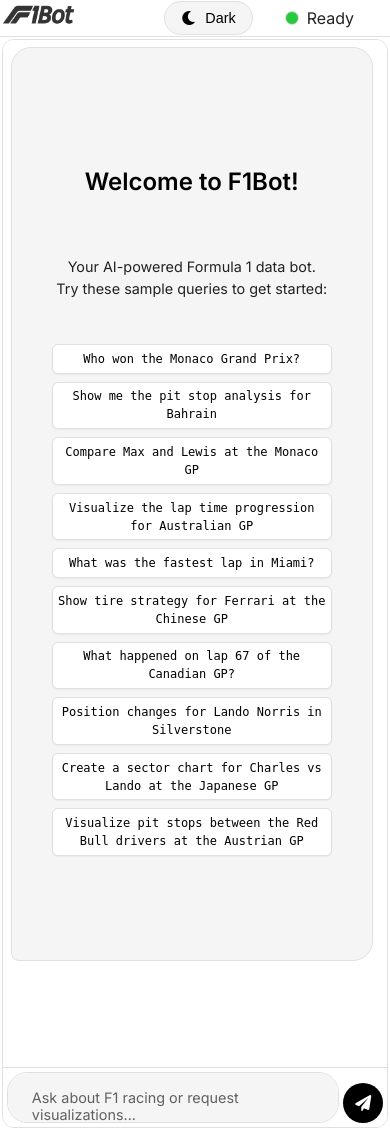
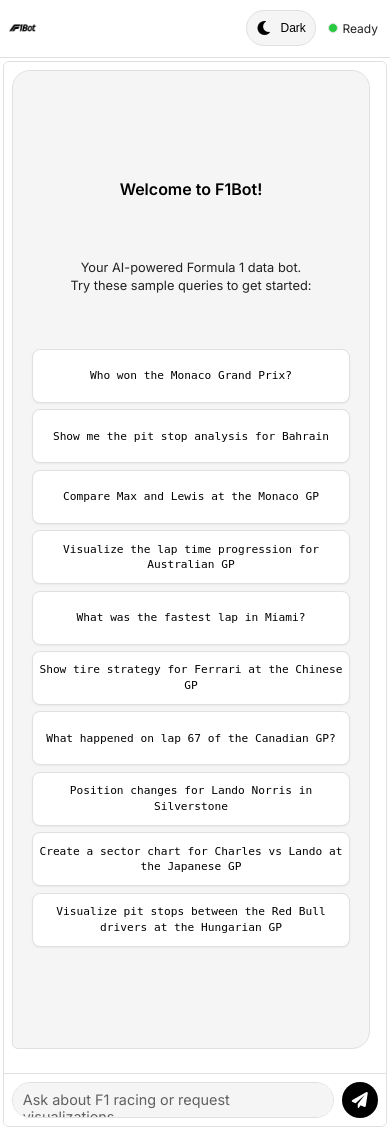
Before and after one commit to Messinavu10/formula-1-bot, a FastAPI app: page / in a window 390 px wide. Run offline with FastAPI, Linux system fonts and the light colour scheme; parts of the project's set-up code (start-up, migrations or seed data) failed here and were passed over.

Commit message:
updated UI for mobile

```diff
--- a/templates/index.html
+++ b/templates/index.html
@@ -2,7 +2,7 @@
 <html lang="en">
 <head>
   <meta charset="UTF-8">
-  <meta name="viewport" content="width=device-width, initial-scale=1.0">
+  <meta name="viewport" content="width=device-width, initial-scale=1.0, maximum-scale=1.0, user-scalable=no">
   <title>F1Bot</title>
   <link href="https://fonts.googleapis.com/css2?family=Inter:wght@400;600&display=swap" rel="stylesheet">
   <link href="https://cdnjs.cloudflare.com/ajax/libs/font-awesome/6.0.0/css/all.min.css" rel="stylesheet">
@@ -41,6 +41,7 @@
       gap: 0.5rem;
       transition: all 0.2s ease;
       margin-right: 1rem;
+      min-height: 44px; /* Better touch target */
     }
 
     .theme-toggle:hover {
@@ -67,6 +68,8 @@
       padding: 0;
       height: 100%;
       overflow-x: hidden;
+      -webkit-text-size-adjust: 100%; /* Prevent font scaling on iOS */
+      -webkit-tap-highlight-color: transparent; /* Remove tap highlight on mobile */
     }
 
     body {
@@ -80,13 +83,13 @@
       height: 100vh;
       display: flex;
       flex-direction: column;
-      overflow: hidden; /* Prevent scrollbars */
+      overflow: hidden;
     }
 
     .header {
       background: var(--white);
       border-bottom: 1px solid var(--gray-border);
-      padding: 1rem 1rem;
+      padding: 0.75rem 1rem;
       display: flex;
       align-items: center;
       justify-content: space-between;
@@ -94,54 +97,53 @@
       box-sizing: border-box;
       overflow: visible;
       position: relative;
-      flex-shrink: 0; /* Prevent header from shrinking */
+      flex-shrink: 0;
+      min-height: 60px; /* Ensure minimum height for mobile */
     }
 
     .logo {
       display: flex;
       align-items: center;
-      gap: 1rem;
-      font-size: 1.5rem;
+      gap: 0.5rem;
+      font-size: 1.2rem;
       font-weight: 700;
-      cursor: pointer; /* Add this line */
-      transition: opacity 0.2s ease; /* Add this line */
+      cursor: pointer;
+      transition: opacity 0.2s ease;
+      min-height: 44px; /* Better touch target */
     }
 
     .logo:hover {
-      opacity: 0.8; /* Add this line */
+      opacity: 0.8;
     }
 
     .logo img {
-      height: 120px;
+      height: 40px;
       width: auto;
       display: block;
       object-fit: contain;
-      max-width: 150px;
-      position: absolute;
-      top: -25px;
-      left: 0;
+      max-width: 120px;
       transition: filter 0.3s ease;
     }
 
     /* Make logo white in dark mode */
     [data-theme="dark"] .logo img {
-      filter: invert(1) brightness(1); /* Inverts black to white */
+      filter: invert(1) brightness(1);
     }
 
     .status {
-      font-size: 1rem;
+      font-size: 0.9rem;
       color: var(--gray-dark);
       display: flex;
       align-items: center;
       gap: 0.5rem;
-      margin-right: 0; /* Remove margin */
-      padding-right: 1rem; /* Add padding instead */
+      margin-right: 0;
+      padding-right: 0.5rem;
       white-space: nowrap;
     }
 
     .status-dot {
-      width: 12px;
-      height: 12px;
+      width: 10px;
+      height: 10px;
       border-radius: 50%;
       display: inline-block;
       background: var(--red);
@@ -157,102 +159,97 @@
       flex: 1;
       display: flex;
       flex-direction: column;
-      margin: 1vw; /* Use viewport units */
+      margin: 0.5rem;
       border-radius: 12px;
       border: 1px solid var(--gray-border);
       overflow: hidden;
-      min-height: 0; /* Allow flex shrinking */
+      min-height: 0;
     }
 
     .chat-messages {
       flex: 1;
-      padding: 2vw; /* Use viewport units */
+      padding: 1rem;
       overflow-y: auto;
       background: var(--white);
-      min-height: 0; /* Allow flex shrinking */
+      min-height: 0;
+      -webkit-overflow-scrolling: touch; /* Smooth scrolling on iOS */
     }
 
     .welcome-message {
       text-align: center;
-      margin-bottom: 0.5rem; /* Reduced from 1.5rem */
+      margin-bottom: 0.5rem;
       background: var(--gray);
       border-radius: 20px;
-      padding: 0.2rem 1rem; /* Reduced from 0.5rem 1rem */
-      max-width: 400px;
+      padding: 1rem;
+      max-width: 100%;
       margin-left: auto;
       margin-right: auto;
     }
 
     .welcome-message h2 {
-      font-size: 1.5rem; /* Reduced from 1.3rem */
+      font-size: 1.3rem;
       font-weight: 700;
-      margin-bottom: 0.2rem; /* Reduced from 0.25rem */
+      margin-bottom: 0.5rem;
       color: var(--black);
     }
 
     .welcome-message p {
       color: var(--gray-dark);
-      margin-bottom: 0.2rem; /* Reduced from 0.5rem */
-      font-size: 0.9rem; /* Reduced from 0.85rem */
+      margin-bottom: 0.5rem;
+      font-size: 0.9rem;
     }
 
     .sample-queries {
       display: grid;
-      grid-template-columns: repeat(auto-fit, minmax(150px, 1fr));
-      gap: 0.5rem; /* Reduced from 0.5rem */
-      margin-top: 0.2rem; /* Reduced from 0.5rem */
+      grid-template-columns: repeat(auto-fit, minmax(140px, 1fr));
+      gap: 0.5rem;
+      margin-top: 0.5rem;
     }
 
     .sample-queries code {
       background: var(--white);
       color: var(--black);
-      border-radius: 6px;
+      border-radius: 8px;
       border: 1px solid var(--gray-border);
-      padding: 0.3rem; /* Reduced from 0.4rem */
-      font-size: 0.75rem; /* Reduced from 0.8rem */
+      padding: 0.75rem 0.5rem;
+      font-size: 0.8rem;
       text-align: center;
       box-shadow: 0 1px 2px rgba(0,0,0,0.05);
       cursor: pointer;
       transition: all 0.2s ease;
       user-select: none;
+      min-height: 44px; /* Better touch target */
+      display: flex;
+      align-items: center;
+      justify-content: center;
+      word-break: break-word;
     }
 
     .sample-queries code:hover {
       background: var(--gray);
       border-color: var(--black);
-      transform: translateY(-1px); /* Slight lift effect */
+      transform: translateY(-1px);
       box-shadow: 0 2px 4px rgba(0,0,0,0.1);
     }
 
     .sample-queries code:active {
-      transform: translateY(0); /* Press down effect */
+      transform: translateY(0);
     }
 
-    /* Fix for status text being cut off */
-    .status {
-      font-size: 1rem;
-      color: var(--gray-dark);
-      display: flex;
-      align-items: center;
-      gap: 0.5rem;
-      margin-right: 1rem; /* Add margin to prevent cutoff */
-      white-space: nowrap; /* Prevent text wrapping */
-    }
-
-    /* Input area styles - these were missing! */
+    /* Input area styles */
     .input-container {
-      padding: 1.5vw 2vw; /* Use viewport units */
+      padding: 1rem;
       background: var(--white);
       border-top: 1px solid var(--gray-border);
       width: 100%;
       box-sizing: border-box;
       position: relative;
-      flex-shrink: 0; /* Prevent input from shrinking */
+      flex-shrink: 0;
     }
 
     .input-wrapper {
       display: flex;
-      gap: 1vw; /* Use viewport units */
+      gap: 0.75rem;
       align-items: flex-end;
       width: 100%;
       max-width: 100%;
@@ -263,16 +260,18 @@
       background: var(--gray);
       border: 1px solid var(--gray-border);
       border-radius: 20px;
-      padding: 1rem 1.5rem;
+      padding: 0.75rem 1rem;
       color: var(--black);
-      font-size: clamp(0.9rem, 2vw, 1.2rem); /* Responsive font size */
+      font-size: 1rem;
       font-family: inherit;
       resize: none;
       outline: none;
-      min-height: 50px;
+      min-height: 44px; /* Better touch target */
       max-height: 120px;
       width: 100%;
       box-sizing: border-box;
+      -webkit-appearance: none; /* Remove default styling on iOS */
+      border-radius: 22px; /* Ensure consistent border radius */
     }
 
     .chat-input:focus {
@@ -289,10 +288,10 @@
       background: var(--black);
       border: none;
       border-radius: 50%;
-      width: clamp(40px, 5vw, 60px); /* Responsive button size */
-      height: clamp(40px, 5vw, 60px);
+      width: 44px; /* Better touch target */
+      height: 44px;
       color: var(--white);
-      font-size: clamp(1rem, 2.5vw, 1.5rem); /* Responsive icon size */
+      font-size: 1.2rem;
       cursor: pointer;
       display: flex;
       align-items: center;
@@ -300,6 +299,7 @@
       transition: all 0.2s ease;
       flex-shrink: 0;
       box-sizing: border-box;
+      -webkit-appearance: none;
     }
 
     .send-button:hover {
@@ -354,7 +354,7 @@
 
     /* Message styles */
     .message {
-      margin-bottom: 1.5rem;
+      margin-bottom: 1rem;
     }
 
     .message.user {
@@ -367,11 +367,11 @@
 
     .message-content {
       display: inline-block;
-      max-width: 80vw; /* Use viewport units */
-      padding: 1rem 1.5rem;
-      border-radius: 20px;
-      font-size: clamp(0.8rem, 2vw, 1rem); /* Responsive font size */
-      line-height: 1.5;
+      max-width: 85%;
+      padding: 0.75rem 1rem;
+      border-radius: 18px;
+      font-size: 0.95rem;
+      line-height: 1.4;
       word-wrap: break-word;
       white-space: pre-wrap;
     }
@@ -379,13 +379,13 @@
     .message.user .message-content {
       background: var(--black);
       color: var(--white);
-      border-bottom-right-radius: 8px;
+      border-bottom-right-radius: 6px;
     }
 
     .message.bot .message-content {
       background: var(--gray);
       color: var(--black);
-      border-bottom-left-radius: 8px;
+      border-bottom-left-radius: 6px;
       border: 1px solid var(--gray-border);
     }
 
@@ -413,6 +413,7 @@
       display: flex;
       align-items: center;
       gap: 0.5rem;
+      font-size: 0.9rem;
     }
 
     .visualization-actions {
@@ -424,11 +425,12 @@
       background: var(--black);
       border: none;
       border-radius: 6px;
-      padding: 0.25rem 0.5rem;
+      padding: 0.5rem 0.75rem;
       color: var(--white);
       font-size: 0.8rem;
       cursor: pointer;
       transition: all 0.2s ease;
+      min-height: 36px; /* Better touch target */
     }
 
     .viz-action-btn:hover {
@@ -437,39 +439,272 @@
 
     .visualization-frame {
       width: 100%;
-      height: 500px;
+      height: 400px;
       border: none;
       background: var(--white);
     }
 
-    /* Responsive breakpoints */
+    /* Mobile-first responsive design */
     @media (max-width: 768px) {
+      .header {
+        padding: 0.5rem 0.75rem;
+        min-height: 56px;
+      }
+
+      .logo img {
+        height: 35px;
+        max-width: 100px;
+      }
+
+      .logo {
+        font-size: 1rem;
+      }
+
+      .theme-toggle {
+        padding: 0.4rem 0.8rem;
+        font-size: 0.8rem;
+        margin-right: 0.5rem;
+      }
+
+      .status {
+        font-size: 0.8rem;
+        padding-right: 0.25rem;
+      }
+
       .chat-container {
-        margin: 0.5vw;
+        margin: 0.25rem;
+        border-radius: 8px;
+      }
+
+      .chat-messages {
+        padding: 0.75rem;
+      }
+
+      .welcome-message {
+        padding: 0.75rem;
+        border-radius: 16px;
+      }
+
+      .welcome-message h2 {
+        font-size: 1.1rem;
+      }
+
+      .welcome-message p {
+        font-size: 0.85rem;
+      }
+
+      .sample-queries {
+        grid-template-columns: 1fr;
+        gap: 0.4rem;
+      }
+
+      .sample-queries code {
+        padding: 0.6rem 0.4rem;
+        font-size: 0.75rem;
+        min-height: 40px;
       }
 
       .input-container {
-        padding: 1vw;
+        padding: 0.75rem;
       }
 
-      .sample-queries {
-        grid-template-columns: 1fr; /* Single column on mobile */
+      .input-wrapper {
+        gap: 0.5rem;
+      }
+
+      .chat-input {
+        padding: 0.6rem 0.8rem;
+        font-size: 0.95rem;
+        min-height: 40px;
+      }
+
+      .send-button {
+        width: 40px;
+        height: 40px;
+        font-size: 1.1rem;
+      }
+
+      .message-content {
+        max-width: 90%;
+        padding: 0.6rem 0.8rem;
+        font-size: 0.9rem;
       }
 
       .visualization-frame {
         height: 300px;
       }
+
+      .visualization-header {
+        padding: 0.5rem 0.75rem;
+      }
+
+      .visualization-title {
+        font-size: 0.85rem;
+      }
+
+      .viz-action-btn {
+        padding: 0.4rem 0.6rem;
+        font-size: 0.75rem;
+        min-height: 32px;
+      }
     }
 
     @media (max-width: 480px) {
       .header {
-        padding: 0.05rem 1vw;
+        padding: 0.4rem 0.5rem;
+        min-height: 52px;
       }
 
       .logo img {
-        height: 80px; /* Smaller logo on very small screens */
-        max-width: 100px;
+        height: 30px;
+        max-width: 80px;
       }
+
+      .logo {
+        font-size: 0.9rem;
+        gap: 0.25rem;
+      }
+
+      .theme-toggle {
+        padding: 0.3rem 0.6rem;
+        font-size: 0.75rem;
+        margin-right: 0.25rem;
+        min-height: 36px;
+      }
+
+      .status {
+        font-size: 0.75rem;
+        gap: 0.25rem;
+      }
+
+      .status-dot {
+        width: 8px;
+        height: 8px;
+      }
+
+      .chat-container {
+        margin: 0.2rem;
+        border-radius: 6px;
+      }
+
+      .chat-messages {
+        padding: 0.5rem;
+      }
+
+      .welcome-message {
+        padding: 0.6rem;
+        border-radius: 12px;
+      }
+
+      .welcome-message h2 {
+        font-size: 1rem;
+      }
+
+      .welcome-message p {
+        font-size: 0.8rem;
+      }
+
+      .sample-queries code {
+        padding: 0.5rem 0.3rem;
+        font-size: 0.7rem;
+        min-height: 36px;
+      }
+
+      .input-container {
+        padding: 0.5rem;
+      }
+
+      .chat-input {
+        padding: 0.5rem 0.6rem;
+        font-size: 0.9rem;
+        min-height: 36px;
+      }
+
+      .send-button {
+        width: 36px;
+        height: 36px;
+        font-size: 1rem;
+      }
+
+      .message-content {
+        max-width: 92%;
+        padding: 0.5rem 0.6rem;
+        font-size: 0.85rem;
+      }
+
+      .visualization-frame {
+        height: 250px;
+      }
+    }
+
+    /* Landscape orientation adjustments */
+    @media (max-height: 500px) and (orientation: landscape) {
+      .header {
+        min-height: 48px;
+        padding: 0.3rem 0.5rem;
+      }
+
+      .logo img {
+        height: 25px;
+      }
+
+      .welcome-message {
+        padding: 0.4rem;
+      }
+
+      .welcome-message h2 {
+        font-size: 0.9rem;
+        margin-bottom: 0.2rem;
+      }
+
+      .welcome-message p {
+        font-size: 0.75rem;
+        margin-bottom: 0.2rem;
+      }
+
+      .sample-queries {
+        grid-template-columns: repeat(auto-fit, minmax(120px, 1fr));
+        gap: 0.3rem;
+      }
+
+      .sample-queries code {
+        padding: 0.3rem 0.2rem;
+        font-size: 0.65rem;
+        min-height: 28px;
+      }
+    }
+
+    /* High DPI displays */
+    @media (-webkit-min-device-pixel-ratio: 2), (min-resolution: 192dpi) {
+      .logo img {
+        image-rendering: -webkit-optimize-contrast;
+        image-rendering: crisp-edges;
+      }
+    }
+
+    /* Accessibility improvements */
+    @media (prefers-reduced-motion: reduce) {
+      * {
+        animation-duration: 0.01ms !important;
+        animation-iteration-count: 1 !important;
+        transition-duration: 0.01ms !important;
+      }
+    }
+
+    /* Focus styles for better accessibility */
+    .theme-toggle:focus,
+    .send-button:focus,
+    .chat-input:focus,
+    .sample-queries code:focus {
+      outline: 2px solid var(--black);
+      outline-offset: 2px;
+    }
+
+    [data-theme="dark"] .theme-toggle:focus,
+    [data-theme="dark"] .send-button:focus,
+    [data-theme="dark"] .chat-input:focus,
+    [data-theme="dark"] .sample-queries code:focus {
+      outline-color: var(--white);
     }
   </style>
 </head>
@@ -479,7 +714,7 @@
       <div class="logo">
         <img src="/assets/logo.png" alt="F1Bot Logo">
       </div>
-      <div style="display: flex; align-items: center; gap: 1rem;">
+      <div style="display: flex; align-items: center; gap: 0.5rem;">
         <button class="theme-toggle" id="theme-toggle">
           <i class="fas fa-moon" id="theme-icon"></i>
           <span id="theme-text">Dark</span>
@@ -508,7 +743,7 @@
                 <code>What happened on lap 67 of the Canadian GP?</code>
                 <code>Position changes for Lando Norris in Silverstone</code>
                 <code>Create a sector chart for Charles vs Lando at the Japanese GP</code>
-                <code>Visualize pit stops between the Red Bull drivers at the Austrian GP</code>
+                <code>Visualize pit stops between the Red Bull drivers at the Hungarian GP</code>
               </div>
             </div>
           </div>
```
